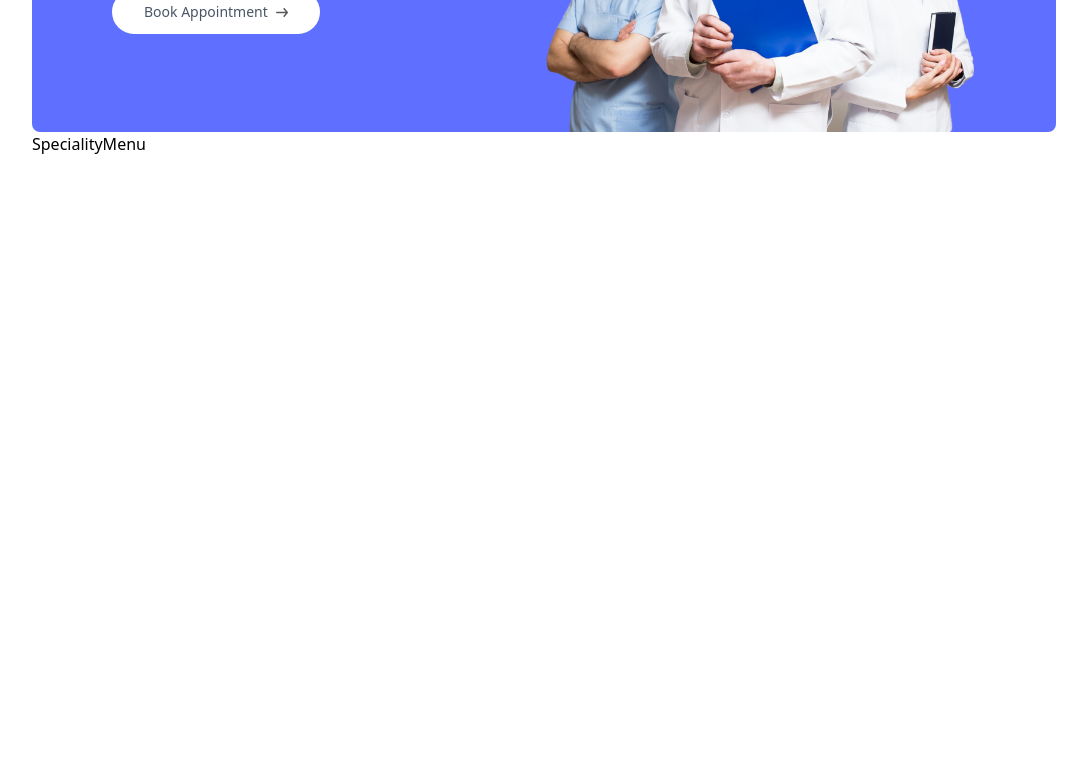
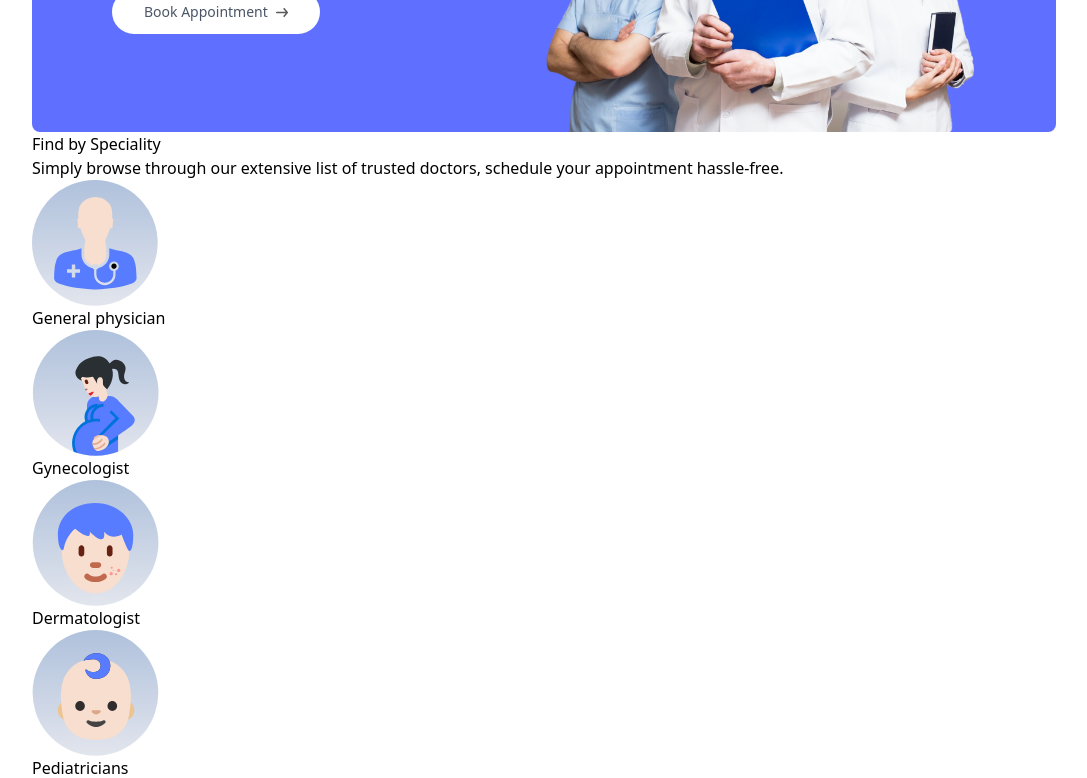
Before and after one commit to DhirajNeupane-999/Appartment-booking-system, a React (Vite) app in the folder frontend/: page / in a window 1280 px wide. Shown: the part 560-1338 px from the top of the page, without its empty margins (96-1183 px from the left). Before the commit the page ends 800 px from the top, so only its background shows below. Built offline with nearby package versions, Linux system fonts and the light colour scheme.

Commit message:
create the structure of the speciality menu component

```diff
--- a/frontend/src/components/SpecialityMenu.jsx
+++ b/frontend/src/components/SpecialityMenu.jsx
@@ -1,6 +1,20 @@
+import { Link } from "react-router-dom"
+import { specialityData } from "../assets/assets_frontend/assets"
+
 const SpecialityMenu = () => {
   return (
-    <div>SpecialityMenu</div>
+    <div id="speciality">
+        <h1>Find by Speciality</h1>
+        <p>Simply browse through our extensive list of trusted doctors, schedule your appointment hassle-free.</p>
+        <div>
+            {specialityData.map((item, index) => (
+                <Link key={index} to={`/doctors/${item.speciality}`}>
+                    <img src={item.image} alt="" />
+                    <p>{item.speciality}</p>
+                </Link>
+            ))}
+        </div>
+    </div>
   )
 }
 
```
